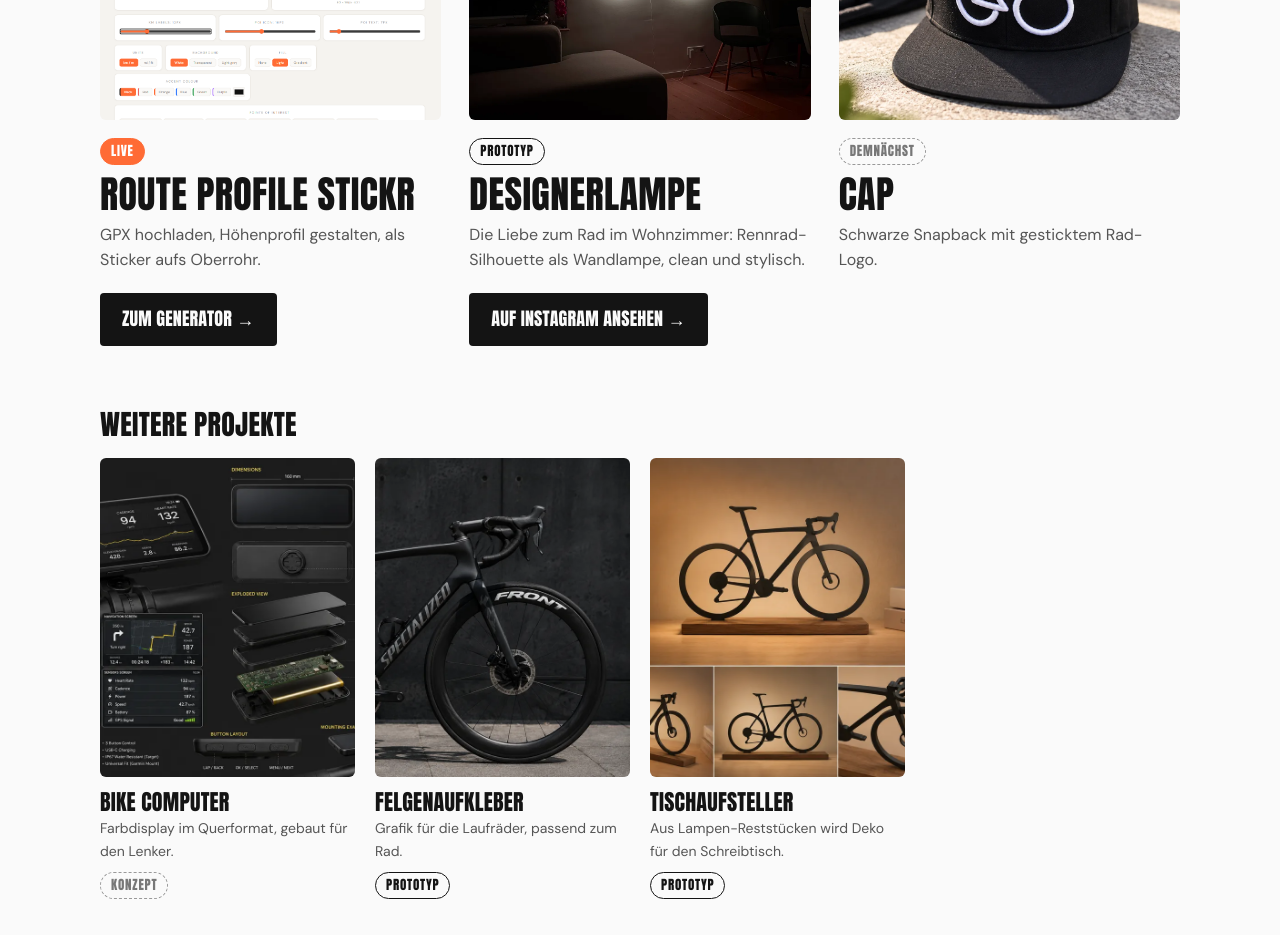
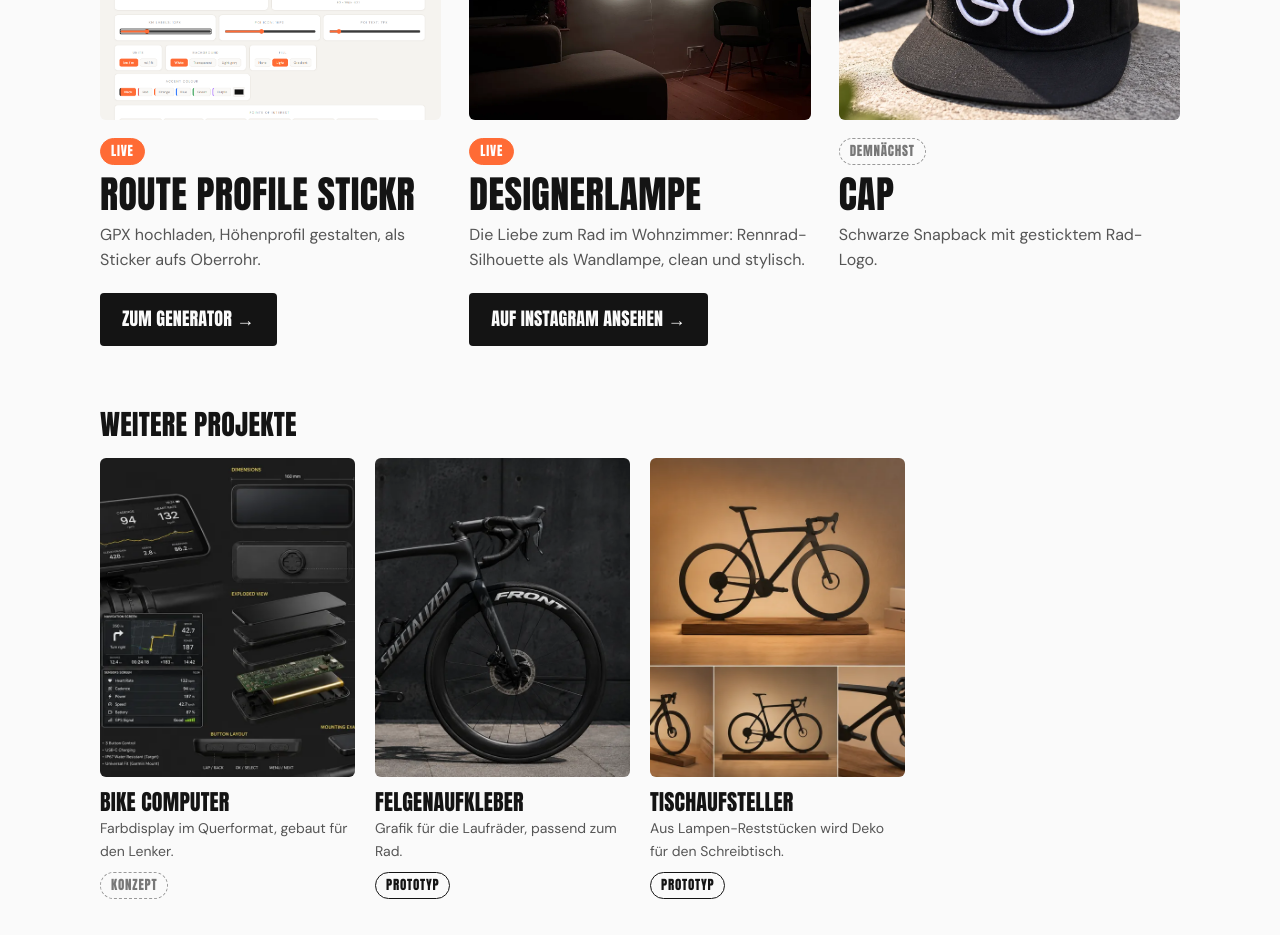
Before and after one commit to lindstroem165/velominar-site, a React (Vite) app: page / in a window 1280 px wide. Shown: the part 860-1795 px from the top of the page. Built offline with nearby package versions, Linux system fonts and the light colour scheme.

Commit message:
Designerlampe: Status auf Live setzen
Co-Authored-By: Claude Opus 5.5 <noreply@anthropic.com>

```diff
--- a/src/projects.js
+++ b/src/projects.js
@@ -21,7 +21,7 @@ export const projects = [
     id: 'designerlampe',
     title: 'Designerlampe',
     teaser: 'Die Liebe zum Rad im Wohnzimmer: Rennrad-Silhouette als Wandlampe, clean und stylisch.',
-    status: 'prototyp',
+    status: 'live',
     href: 'https://www.instagram.com/velominar.de/',
     cta: 'Auf Instagram ansehen',
     image: '/images/designerlampe.webp',
```
